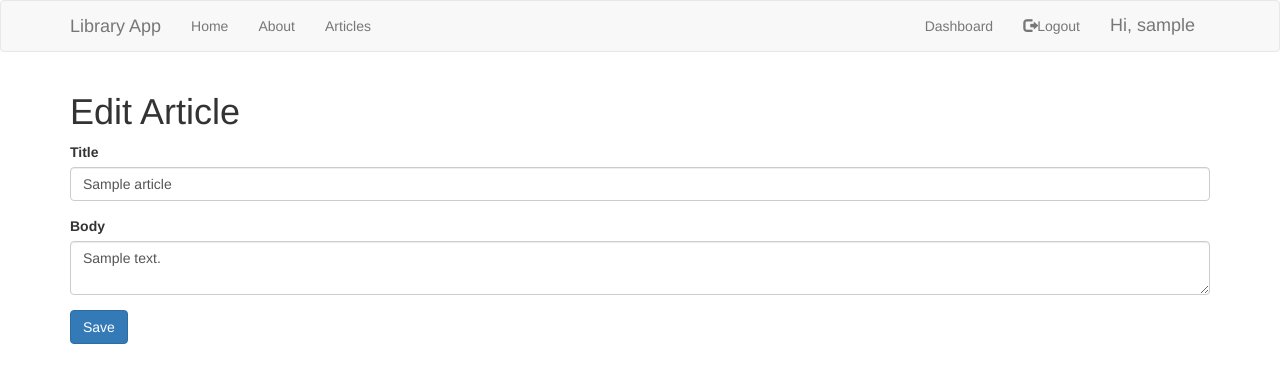
After one commit to msiu001/LibraryApp, a Flask app: page /edit_article/1 in a window 1280 px wide. The commit adds this page. Shown: the top 383 px of the page. Run offline with Flask 2, Linux system fonts and the light colour scheme; the visitor is signed in with stand-in values (Sample User, id 1); tables that the repository leaves empty or names only in its code hold one stand-in row (values such as "Sample post"); some libraries are stand-ins or nearby versions.

Commit message:
Adding the Edit and Delete functionality to the articles only by their authors

```diff
--- a/app.py
+++ b/app.py
@@ -60,6 +60,8 @@ def article(id):
 
     article = cur.fetchone()
     return render_template('article.html', article=article)
+
+
 
 # Register Form Class
 class RegisterForm(Form):
@@ -211,6 +213,68 @@ def add_article():
 
     return render_template('add_article.html', form=form)
 
+#Edit article
+
+@app.route('/edit_article/<string:id>', methods=['GET', 'POST'])
+@is_logged_in
+def edit_article(id):
+    # Ceate Cursor
+    cur = mysql.connection.cursor()
+    #get article by id
+    result = cur.execute("SELECT * FROM articles WHERE id = %s", [id])
+
+    article = cur.fetchone()
+
+    #get form
+    form = ArticleForm(request.form)
+
+    #Populate Article form field
+    form.title.data = article ['title']
+    form.body.data = article['body']
+
+    if request.method == 'POST' and form.validate():
+        title = request.form['title']
+        body =  request.form['body']
+
+        #Create Cursor
+        cur = mysql.connection.cursor()
+
+        #Execute
+        cur.execute("UPDATE articles SET title = %s, body = %s WHERE id = %s",(title, body, id))
+
+        #Commit to database
+        mysql.connection.commit()
+
+        #Close connection
+        cur.close()
+
+        flash('Article Successfully Updated', 'success')
+
+        return redirect(url_for('dashboard'))
+
+    return render_template('edit_article.html', form=form)
+
+
+# Delete Article
+@app.route('/delete_article/<string:id>', methods=['POST'])
+@is_logged_in
+def delete_article(id):
+    # Create cursor
+    cur = mysql.connection.cursor()
+
+    # Execute
+    cur.execute("DELETE FROM articles WHERE id = %s", [id])
+
+    # Commit to DB
+    mysql.connection.commit()
+
+    #Close connection
+    cur.close()
+
+    flash('Article Deleted', 'success')
+
+    return redirect(url_for('dashboard'))
+
 if __name__ == '__main__':
     app.secret_key='secret123'
     app.run(debug = True)
--- a/templates/article.html
+++ b/templates/article.html
@@ -7,7 +7,7 @@
     <h4>Author: {{article.author}}</h4>
     <h4>Date: {{article.create_date}}</h4>
     <hr>
-    <p>{{article.body}}</p>
+    <p>{{article.body | safe}}</p>
     <hr>
 </div>
 
--- /dev/null
+++ b/templates/edit_article.html
@@ -0,0 +1,15 @@
+{% extends 'layout.html' %}
+
+{% block body %}
+  <h1>Edit Article</h1>
+  {% from "includes/_formhelpers.html" import render_field %}
+  <form method="POST" action="">
+    <div class="form-group">
+      {{ render_field(form.title, class_="form-control") }}
+    </div>
+    <div class="form-group">
+      {{ render_field(form.body, class_="form-control", id="editor") }}
+    </div>
+    <p><input class="btn btn-primary" type="submit" value="Save">
+  </form>
+{% endblock %}
```
Also changed, not shown: templates/dashboard.html (+6 -1 lines).
